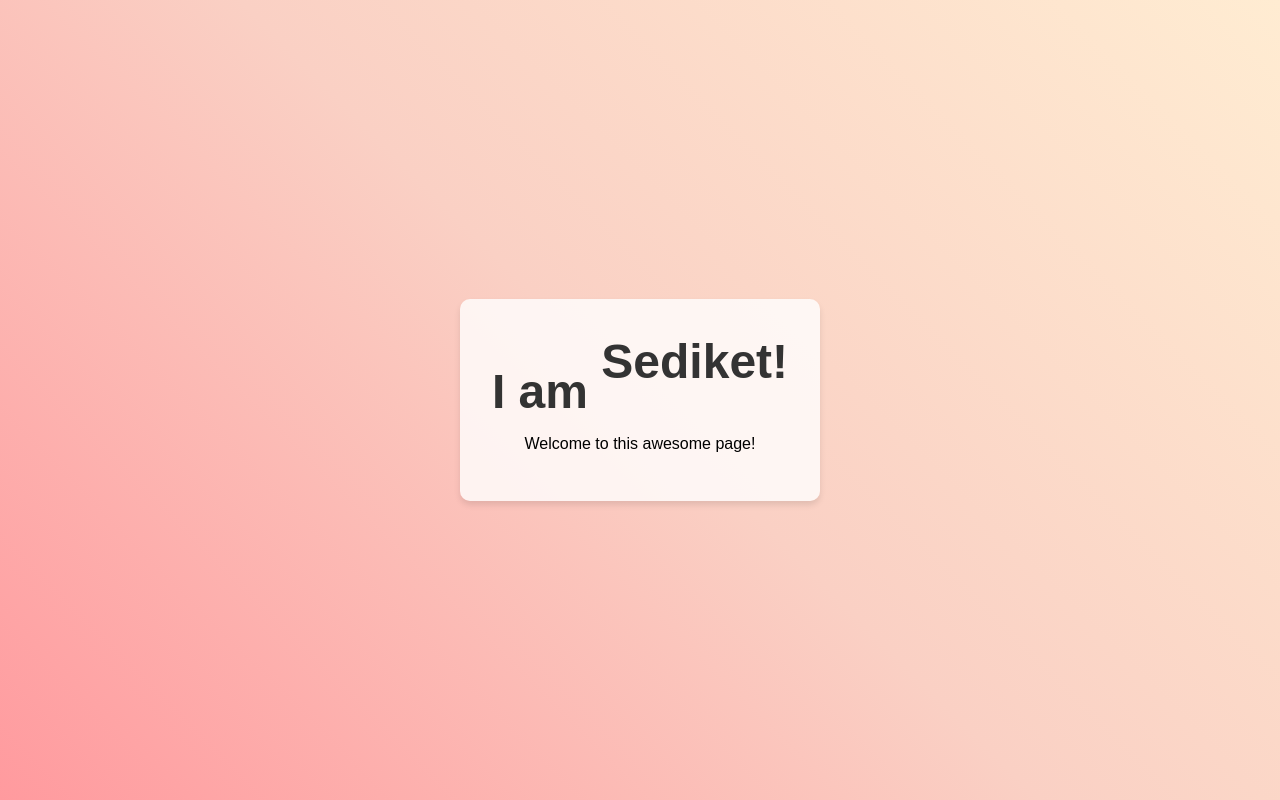
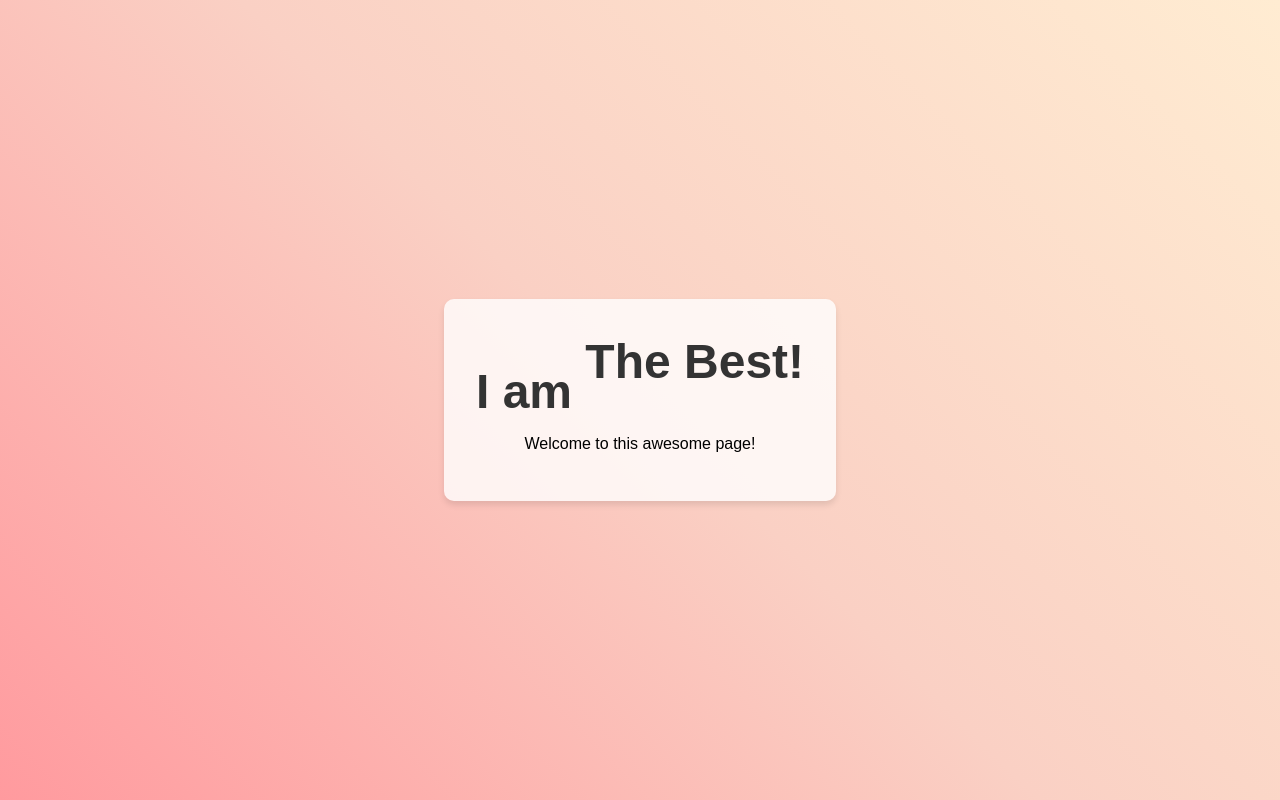
Before and after one commit to Sediket/sediket.github.io, a plain HTML site: page index.html in a window 1280 px wide. Drawn offline with Linux system fonts and the light colour scheme.

Commit message:
new stuff

```diff
--- a/index.html
+++ b/index.html
@@ -48,7 +48,7 @@
     <div class="container">
         <h1>
             <span class="animated-text">I am </span>
-            <span class="animated-text" style="animation-delay: 0.2s">Sediket!</span>
+            <span class="animated-text" style="animation-delay: 0.2s">The Best!</span>
         </h1>
         <p>Welcome to this awesome page!</p>
     </div>
```
